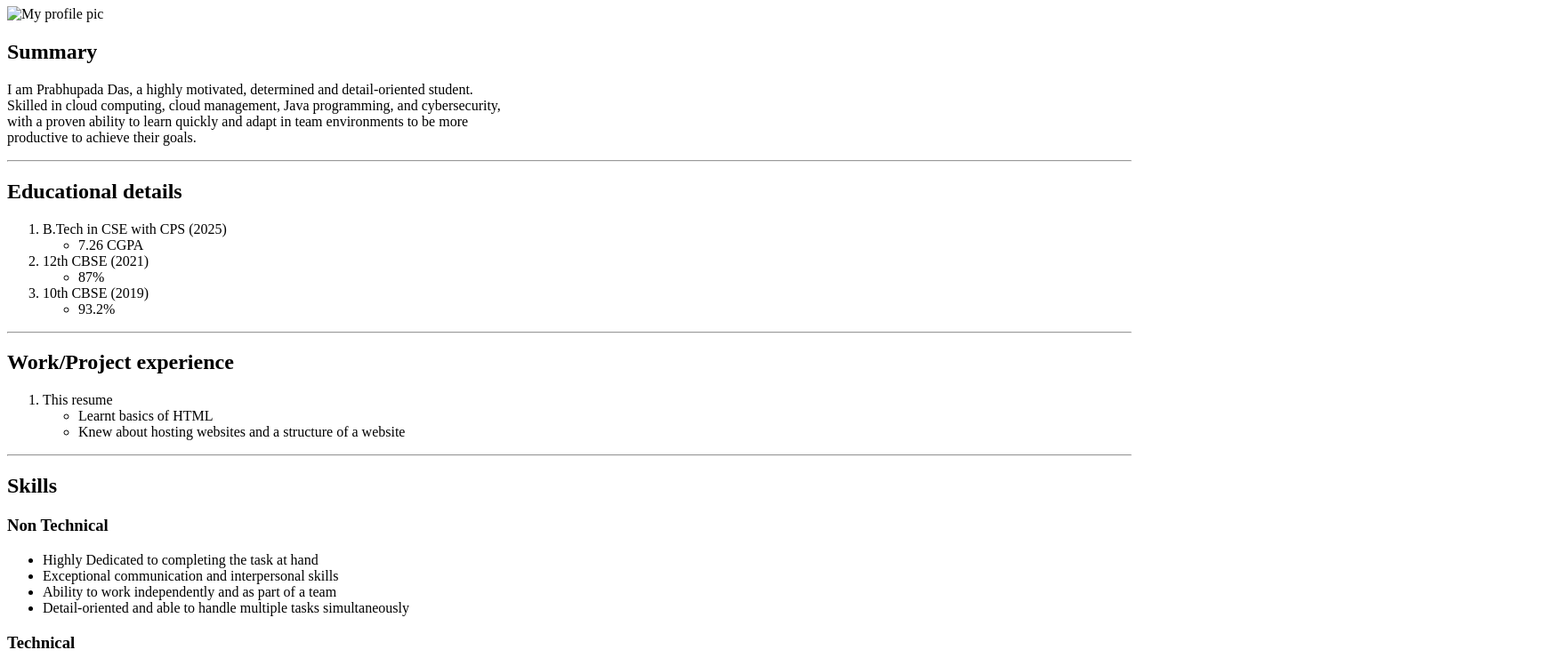
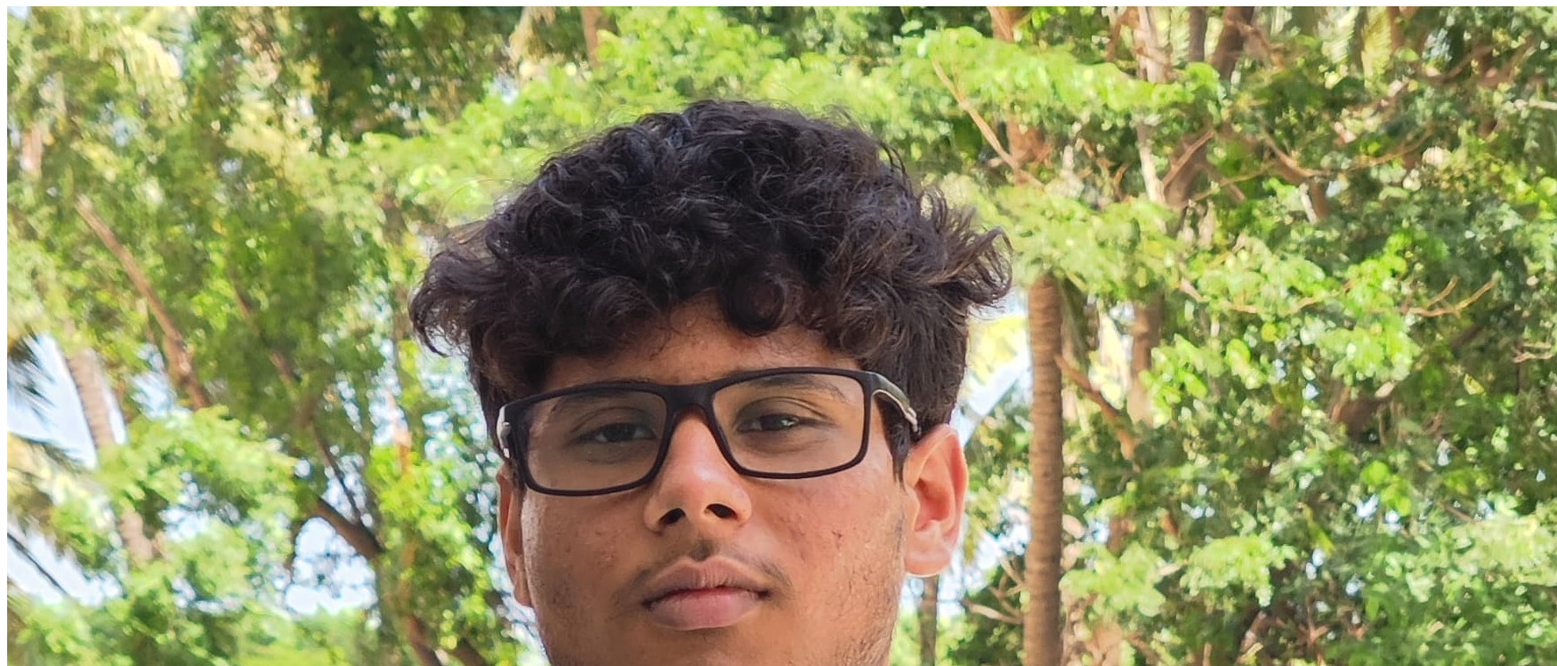
Before and after one commit to Prabhu324/My-resume, a plain HTML site: page index.html in a window 1280 px wide. Shown: the part 73-822 px from the top of the page at 89% size, 1750 px wide, since content can reach past the window. Drawn offline with Linux system fonts and the light colour scheme; files whose address does not match are found by name.

Commit message:
Update index.html

```diff
--- a/index.html
+++ b/index.html
@@ -8,7 +8,7 @@
     </head>
     <body>
         <h1>Prabhupada Das</h1>
-        <img src="" alt="My profile pic">
+        <img src="C:\web_dev_prac\HTML_basics\MY_professional dp.jpg" alt="My profile pic">
         <h2>Summary</h2>
         <p>I am Prabhupada Das, a highly motivated, determined and detail-oriented student. <br/>
             Skilled in cloud computing, cloud management, Java programming, and cybersecurity,<br/>
```
